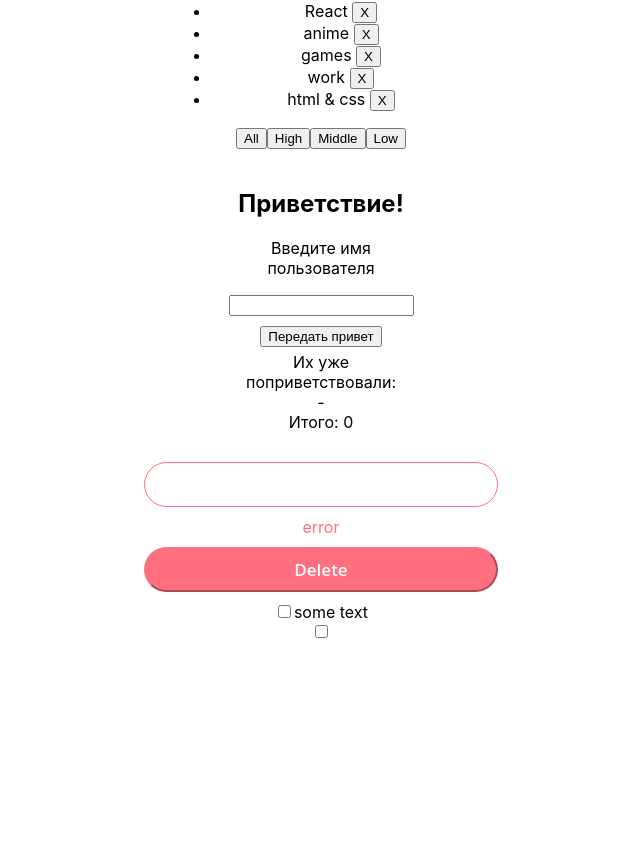
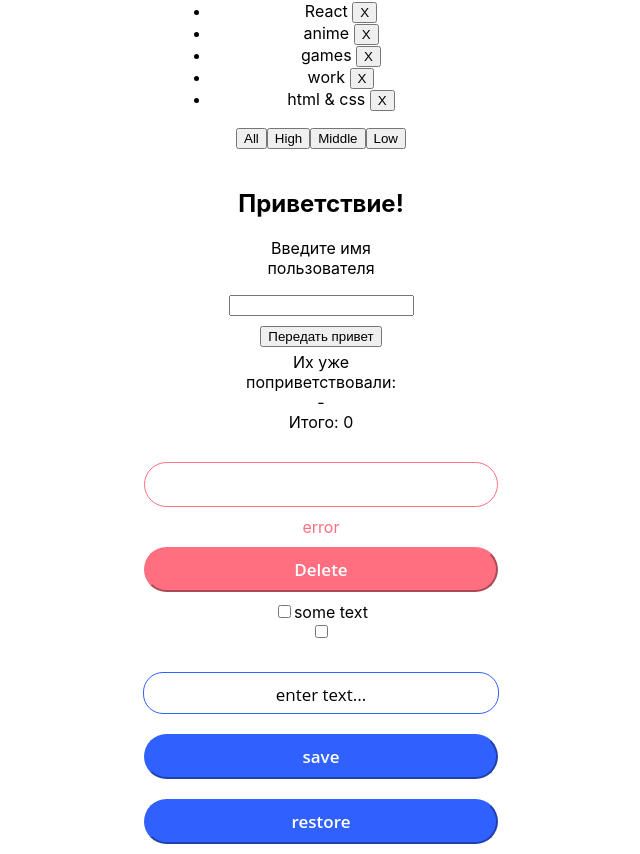
Before and after one commit to Olga-Kulagina/homeworks, a React (Create React App) app: page /#/pre-junior in a window 1280 px wide. Shown: the part 378-1232 px from the top of the page, without its empty margins (319-959 px from the left). Before the commit the page ends 1020 px from the top, so only its background shows below. Built offline with nearby package versions, Linux system fonts and the light colour scheme.

Commit message:
Add homework 6

```diff
--- a/src/h5/pages/PreJunior.tsx
+++ b/src/h5/pages/PreJunior.tsx
@@ -3,6 +3,7 @@ import HW1 from "../../h1/HW1";
 import HW2 from "../../h2/HW2";
 import HW3 from "../../h3/HW3";
 import HW4 from "../../h4/HW4";
+import HW6 from '../../h6/HW6';
 
 function PreJunior() {
     return (
@@ -11,6 +12,7 @@ function PreJunior() {
             <HW2/>
             <HW3/>
             <HW4/>
+            <HW6 />
         </div>
     );
 }
--- /dev/null
+++ b/src/h6/HW6.module.css
@@ -0,0 +1,6 @@
+.container {
+    display: flex;
+    flex-direction: column;
+    align-items: center;
+    margin-top: 20px;
+}
--- /dev/null
+++ b/src/h6/HW6.tsx
@@ -0,0 +1,35 @@
+import React, {useState} from "react";
+import SuperEditableSpan from "./common/c4-SuperEditableSpan/SuperEditableSpan";
+import SuperButton from "../h4/common/c2-SuperButton/SuperButton";
+import {restoreState, saveState} from "./localStorage/localStorage";
+import s from './HW6.module.css'
+
+function HW6() {
+    const [value, setValue] = useState<string>("");
+
+    const save = () => {
+        saveState<string>("editable-span-value", value);
+    };
+    const restore = () => {
+        let defaultState = restoreState("editable-span-value", value)
+        setValue(defaultState);
+    };
+
+    return (
+        <div className={s.container}>
+            {/*should work (должно работать)*/}
+            <div>
+                <SuperEditableSpan
+                    value={value}
+                    onChangeText={setValue}
+                    spanProps={{children: value ? undefined : "enter text..."}}
+                />
+            </div>
+            <SuperButton onClick={save}>save</SuperButton>
+            <SuperButton onClick={restore}>restore</SuperButton>
+
+        </div>
+    );
+}
+
+export default HW6;
--- /dev/null
+++ b/src/h6/common/c4-SuperEditableSpan/SuperEditableSpan.module.css
@@ -0,0 +1,17 @@
+.coolSpan {
+    display: block;
+    width: 354px;
+    height: 30px;
+    border: 1px solid #3061ff;
+    border-radius: 20px;
+    font-size: 17px;
+    font-family: "Open Sans", Arial, sans-serif;
+    padding-top: 10px;
+    margin: 10px;
+}
+
+.coolSpan:hover {
+    border: 2px solid #1f3ea4;
+    border-radius: 20px;
+    cursor: pointer;
+}
--- /dev/null
+++ b/src/h6/common/c4-SuperEditableSpan/SuperEditableSpan.tsx
@@ -0,0 +1,79 @@
+import React, {DetailedHTMLProps, InputHTMLAttributes, HTMLAttributes, useState} from "react";
+import SuperInputText from "../../../h4/common/c1-SuperInputText/SuperInputText";
+import s from './SuperEditableSpan.module.css'
+
+// тип пропсов обычного инпута
+type DefaultInputPropsType = DetailedHTMLProps<InputHTMLAttributes<HTMLInputElement>, HTMLInputElement>;
+// тип пропсов обычного спана
+type DefaultSpanPropsType = DetailedHTMLProps<HTMLAttributes<HTMLSpanElement>, HTMLSpanElement>;
+
+// здесь мы говорим что у нашего инпута будут такие же пропсы как у обычного инпута
+// (чтоб не писать value: string, onChange: ...; они уже все описаны в DefaultInputPropsType)
+type SuperEditableSpanType = DefaultInputPropsType & { // и + ещё пропсы которых нет в стандартном инпуте
+    onChangeText?: (value: string) => void
+    onEnter?: () => void
+    error?: string
+    spanClassName?: string
+
+    spanProps?: DefaultSpanPropsType // пропсы для спана
+};
+
+const SuperEditableSpan: React.FC<SuperEditableSpanType> = (
+    {
+        autoFocus, // игнорировать изменение этого пропса
+        onBlur,
+        onEnter,
+        spanProps,
+
+        ...restProps// все остальные пропсы попадут в объект restProps
+    }
+) => {
+    const [editMode, setEditMode] = useState<boolean>(false);
+    const {children, onDoubleClick, className, ...restSpanProps} = spanProps || {};
+
+    const onEnterCallback = () => {
+        setEditMode(false); // выключить editMode при нажатии Enter
+
+        onEnter && onEnter();
+    };
+    const onBlurCallback = (e: React.FocusEvent<HTMLInputElement>) => {
+        setEditMode(false); // выключить editMode при нажатии за пределами инпута
+
+        onBlur && onBlur(e);
+    };
+    const onDoubleClickCallBack = (e: React.MouseEvent<HTMLSpanElement, MouseEvent>) => {
+        setEditMode(true); // включить editMode при двойном клике
+
+        onDoubleClick && onDoubleClick(e);
+    };
+
+    const spanClassName = `${"сделать красивый стиль для спана"} ${s.coolSpan}`;
+
+    return (
+        <>
+            {editMode
+                ? (
+                    <SuperInputText
+                        autoFocus // пропсу с булевым значением не обязательно указывать true
+                        onBlur={onBlurCallback}
+                        onEnter={onEnterCallback}
+
+                        {...restProps} // отдаём инпуту остальные пропсы если они есть (value например там внутри)
+                    />
+                ) : (
+                    <span
+                        onDoubleClick={onDoubleClickCallBack}
+                        className={spanClassName}
+
+                        {...restSpanProps}
+                    >
+                        {/*если нет захардкодженного текста для спана, то значение инпута*/}
+                        {children || restProps.value}
+                    </span>
+                )
+            }
+        </>
+    );
+}
+
+export default SuperEditableSpan;
--- /dev/null
+++ b/src/h6/localStorage/localStorage.ts
@@ -0,0 +1,26 @@
+// вот вам функция для сохранения объектов в память браузера
+// (данные в этом хранилище сохраняться даже при перезагрузке компа):
+export function saveState<T>(key: string, state: T) {
+    const stateAsString = JSON.stringify(state);
+    localStorage.setItem(key, stateAsString)
+}
+
+// и вот вам функция для получения сохранённого объекта в памяти браузера:
+export function restoreState<T>(key: string, defaultState: T) {
+    const stateAsString = localStorage.getItem(key);
+    if (stateAsString !== null) defaultState = JSON.parse(stateAsString) as T;
+    return defaultState;
+}
+
+// ---------------------------------------------------------------------------------------------------------------
+// использование:
+type StateType = {
+    x: string
+    y: number
+}
+
+// сохраняем объект типа StateType в ячейке "test"
+saveState<StateType>("test", {x: "A", y: 1});
+
+// получем в переменную state объект из ячейки "test" или дэфолтный объект если ячейка пуста
+const state: StateType = restoreState<StateType>("test", {x: "", y: 0});
```
Also changed, not shown: src/h6/common/c4-SuperEditableSpan/AlternativeSuperEditableSpan.tsx (added, +9 -0 lines).
